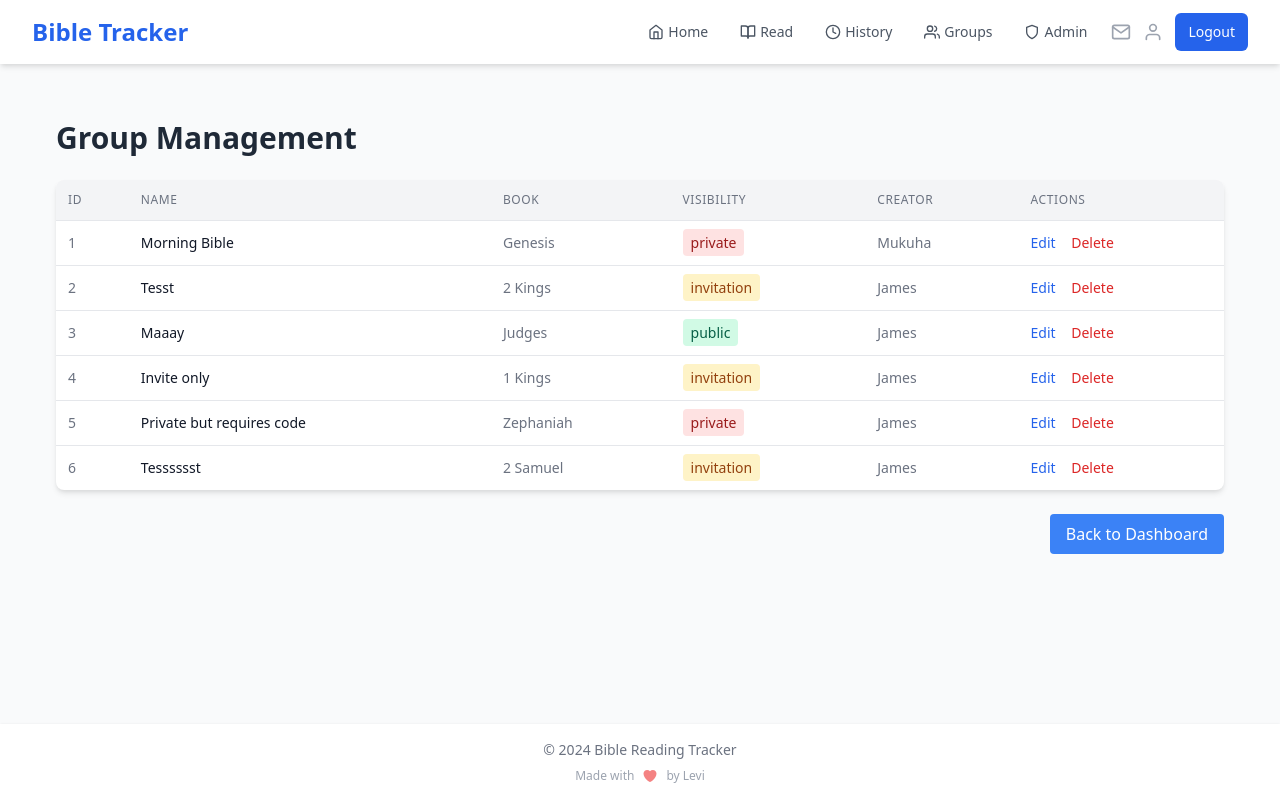
After one commit to Levi-LMN/BibleBuddy, a Flask app: page /admin/groups in a window 1280 px wide. The commit adds this page. Run offline with Flask 3, Linux system fonts and the light colour scheme; a user stored in the database is signed in.

Commit message:
admin priviledges

```diff
--- a/app.py
+++ b/app.py
@@ -643,7 +643,7 @@ def profile():
     ).filter_by(user_id=current_user.id).group_by(Reading.bible_version).all()
 
     group_stats = GroupMember.query.filter_by(user_id=current_user.id).options(
-        db.joinedload(GroupMember.group)
+        db.joinedload(GroupMember.reading_group)  # Change 'group' to 'reading_group'
     ).all()
 
     return render_template('profile.html',
@@ -901,6 +901,205 @@ def error_page():
     error_id = str(uuid.uuid4())  # You can replace this with your preferred error ID generation logic
     return render_template("500.html", error_id=error_id)
 
+
+from flask import render_template, request, redirect, url_for, flash
+from flask_login import login_required
+from sqlalchemy import func
+
+
+# Add this to your existing routes
+
+from functools import wraps
+from flask import flash, redirect, url_for
+from flask_login import current_user
+
+def admin_required(f):
+    @wraps(f)
+    def decorated_function(*args, **kwargs):
+        if not current_user.is_authenticated or current_user.email.lower() != 'mukuhalevi@gmail.com'.lower():
+            flash('You do not have permission to access the admin panel.')
+            return redirect(url_for('home'))
+        return f(*args, **kwargs)
+
+    return decorated_function
+
+
+
+@app.route('/admin')
+@login_required
+@admin_required
+def admin_dashboard():
+    # User statistics
+    total_users = User.query.count()
+    users_by_version = db.session.query(
+        User.preferred_version,
+        func.count(User.id)
+    ).group_by(User.preferred_version).all()
+
+    # Reading statistics
+    total_readings = Reading.query.count()
+    readings_by_version = db.session.query(
+        Reading.bible_version,
+        func.count(Reading.id)
+    ).group_by(Reading.bible_version).all()
+
+    # Group statistics
+    total_groups = ReadingGroup.query.count()
+    groups_by_visibility = db.session.query(
+        ReadingGroup.visibility,
+        func.count(ReadingGroup.id)
+    ).group_by(ReadingGroup.visibility).all()
+
+    return render_template('admin/admin_dashboard.html',
+                           total_users=total_users,
+                           users_by_version=users_by_version,
+                           total_readings=total_readings,
+                           readings_by_version=readings_by_version,
+                           total_groups=total_groups,
+                           groups_by_visibility=groups_by_visibility)
+
+
+@app.route('/admin/users')
+@login_required
+@admin_required
+def admin_users():
+    page = request.args.get('page', 1, type=int)
+    per_page = 20
+    users = User.query.paginate(page=page, per_page=per_page, error_out=False)
+    return render_template('admin/users.html', users=users)
+
+
+@app.route('/admin/users/<int:user_id>/edit', methods=['GET', 'POST'])
+@login_required
+@admin_required
+def admin_edit_user(user_id):
+    user = User.query.get_or_404(user_id)
+
+    if request.method == 'POST':
+        user.name = request.form.get('name')
+        user.email = request.form.get('email')
+        user.preferred_version = request.form.get('preferred_version')
+
+        # Optional: Reset streak or last read date
+        if request.form.get('reset_streak'):
+            user.streak = 0
+            user.last_read_date = None
+
+        db.session.commit()
+        flash('User updated successfully.')
+        return redirect(url_for('admin_users'))
+
+    return render_template('admin/edit_user.html', user=user)
+
+
+@app.route('/admin/users/<int:user_id>/delete', methods=['POST'])
+@login_required
+@admin_required
+def admin_delete_user(user_id):
+    user = User.query.get_or_404(user_id)
+
+    try:
+        # Delete associated readings, group memberships, etc.
+        Reading.query.filter_by(user_id=user_id).delete()
+        GroupMember.query.filter_by(user_id=user_id).delete()
+        GroupReading.query.filter_by(user_id=user_id).delete()
+
+        # Delete user
+        db.session.delete(user)
+        db.session.commit()
+
+        flash('User and associated data deleted successfully.')
+    except Exception as e:
+        db.session.rollback()
+        flash(f'Error deleting user: {str(e)}')
+
+    return redirect(url_for('admin_users'))
+
+
+@app.route('/admin/groups')
+@login_required
+@admin_required
+def admin_groups():
+    page = request.args.get('page', 1, type=int)
+    per_page = 20
+    groups = ReadingGroup.query.paginate(page=page, per_page=per_page, error_out=False)
+    return render_template('admin/groups.html', groups=groups)
+
+
+@app.route('/admin/groups/<int:group_id>/edit', methods=['GET', 'POST'])
+@login_required
+@admin_required
+def admin_edit_group(group_id):
+    group = ReadingGroup.query.get_or_404(group_id)
+
+    if request.method == 'POST':
+        group.name = request.form.get('name')
+        group.description = request.form.get('description')
+        group.book = request.form.get('book')
+        group.visibility = request.form.get('visibility')
+
+        # Update target completion date
+        target_date = request.form.get('target_date')
+        if target_date:
+            group.target_completion_date = datetime.strptime(target_date, '%Y-%m-%d')
+
+        db.session.commit()
+        flash('Group updated successfully.')
+        return redirect(url_for('admin_groups'))
+
+    return render_template('admin/edit_group.html', group=group)
+
+
+@app.route('/admin/groups/<int:group_id>/delete', methods=['POST'])
+@login_required
+@admin_required
+def admin_delete_group(group_id):
+    group = ReadingGroup.query.get_or_404(group_id)
+
+    try:
+        # Delete associated group members, readings, and invitations
+        GroupMember.query.filter_by(group_id=group_id).delete()
+        GroupReading.query.filter_by(group_id=group_id).delete()
+        GroupInvitation.query.filter_by(group_id=group_id).delete()
+
+        # Delete group
+        db.session.delete(group)
+        db.session.commit()
+
+        flash('Group and associated data deleted successfully.')
+    except Exception as e:
+        db.session.rollback()
+        flash(f'Error deleting group: {str(e)}')
+
+    return redirect(url_for('admin_groups'))
+
+
+@app.route('/admin/readings')
+@login_required
+@admin_required
+def admin_readings():
+    page = request.args.get('page', 1, type=int)
+    per_page = 50
+    readings = Reading.query.order_by(Reading.date.desc()).paginate(page=page, per_page=per_page, error_out=False)
+    return render_template('admin/readings.html', readings=readings)
+
+
+@app.route('/admin/readings/<int:reading_id>/delete', methods=['POST'])
+@login_required
+@admin_required
+def admin_delete_reading(reading_id):
+    reading = Reading.query.get_or_404(reading_id)
+
+    try:
+        db.session.delete(reading)
+        db.session.commit()
+        flash('Reading deleted successfully.')
+    except Exception as e:
+        db.session.rollback()
+        flash(f'Error deleting reading: {str(e)}')
+
+    return redirect(url_for('admin_readings'))
+
 if __name__ == '__main__':
     with app.app_context():
         db.create_all()
--- /dev/null
+++ b/templates/admin/groups.html
@@ -0,0 +1,64 @@
+{% extends "base.html" %}
+{% block content %}
+<div class="container mx-auto p-6">
+    <h1 class="text-3xl font-bold mb-6 text-gray-800">Group Management</h1>
+
+    <div class="bg-white shadow-md rounded-lg overflow-hidden">
+        <table class="w-full">
+            <thead class="bg-gray-100 border-b">
+                <tr>
+                    <th class="p-3 text-left text-xs font-medium text-gray-500 uppercase tracking-wider">ID</th>
+                    <th class="p-3 text-left text-xs font-medium text-gray-500 uppercase tracking-wider">Name</th>
+                    <th class="p-3 text-left text-xs font-medium text-gray-500 uppercase tracking-wider">Book</th>
+                    <th class="p-3 text-left text-xs font-medium text-gray-500 uppercase tracking-wider">Visibility</th>
+                    <th class="p-3 text-left text-xs font-medium text-gray-500 uppercase tracking-wider">Creator</th>
+                    <th class="p-3 text-left text-xs font-medium text-gray-500 uppercase tracking-wider">Actions</th>
+                </tr>
+            </thead>
+            <tbody class="divide-y divide-gray-200">
+                {% for group in groups.items %}
+                <tr class="hover:bg-gray-50">
+                    <td class="p-3 whitespace-nowrap text-sm text-gray-500">{{ group.id }}</td>
+                    <td class="p-3 whitespace-nowrap text-sm font-medium text-gray-900">{{ group.name }}</td>
+                    <td class="p-3 whitespace-nowrap text-sm text-gray-500">{{ group.book }}</td>
+                    <td class="p-3 whitespace-nowrap text-sm text-gray-500">
+                        <span class="px-2 py-1 rounded
+                            {% if group.visibility == 'public' %}bg-green-100 text-green-800
+                            {% elif group.visibility == 'private' %}bg-red-100 text-red-800
+                            {% else %}bg-yellow-100 text-yellow-800{% endif %}
+                        ">
+                            {{ group.visibility }}
+                        </span>
+                    </td>
+                    <td class="p-3 whitespace-nowrap text-sm text-gray-500">{{ group.creator.name }}</td>
+                    <td class="p-3 whitespace-nowrap text-sm font-medium">
+                        <a href="{{ url_for('admin_edit_group', group_id=group.id) }}" class="text-blue-600 hover:text-blue-900 mr-3">Edit</a>
+                        <form method="POST" action="{{ url_for('admin_delete_group', group_id=group.id) }}" class="inline">
+                            <button type="submit" class="text-red-600 hover:text-red-900" onclick="return confirm('Are you sure?')">Delete</button>
+                        </form>
+                    </td>
+                </tr>
+                {% endfor %}
+            </tbody>
+        </table>
+    </div>
+
+    <div class="mt-6 flex items-center justify-between">
+        <div class="flex space-x-2">
+            {% if groups.has_prev %}
+                <a href="{{ url_for('admin_groups', page=groups.prev_num) }}" class="px-4 py-2 bg-gray-200 text-gray-800 rounded hover:bg-gray-300">
+                    Previous
+                </a>
+            {% endif %}
+            {% if groups.has_next %}
+                <a href="{{ url_for('admin_groups', page=groups.next_num) }}" class="px-4 py-2 bg-gray-200 text-gray-800 rounded hover:bg-gray-300">
+                    Next
+                </a>
+            {% endif %}
+        </div>
+        <a href="{{ url_for('admin_dashboard') }}" class="px-4 py-2 bg-blue-500 text-white rounded hover:bg-blue-600">
+            Back to Dashboard
+        </a>
+    </div>
+</div>
+{% endblock %}
--- a/templates/base.html
+++ b/templates/base.html
@@ -31,6 +30,20 @@
                             <a href="{{ url_for('list_groups') }}" class="text-gray-600 hover:text-blue-600 px-2 py-1 text-sm font-medium flex items-center">
                                 <i data-feather="users" class="mr-1 h-4 w-4"></i>Groups
                             </a>
+
+                            {% if current_user.email.lower() == 'mukuhalevi@gmail.com' %}
+                            <div class="relative group">
+                                <a href="{{ url_for('admin_dashboard') }}" class="text-gray-600 hover:text-blue-600 px-2 py-1 text-sm font-medium flex items-center">
+                                    <i data-feather="shield" class="mr-1 h-4 w-4"></i>Admin
+                                </a>
+                                <div class="absolute hidden group-hover:block bg-white shadow-lg rounded-md mt-2 py-2 w-48 z-10">
+                                    <a href="{{ url_for('admin_dashboard') }}" class="block px-4 py-2 text-sm text-gray-700 hover:bg-gray-100">Dashboard</a>
+                                    <a href="{{ url_for('admin_users') }}" class="block px-4 py-2 text-sm text-gray-700 hover:bg-gray-100">Users</a>
+                                    <a href="{{ url_for('admin_groups') }}" class="block px-4 py-2 text-sm text-gray-700 hover:bg-gray-100">Groups</a>
+                                    <a href="{{ url_for('admin_readings') }}" class="block px-4 py-2 text-sm text-gray-700 hover:bg-gray-100">Readings</a>
+                                </div>
+                            </div>
+                            {% endif %}
                         </div>
                         <div class="flex items-center space-x-3">
                             <a href="{{ url_for('view_invitations') }}" class="relative">
@@ -75,7 +83,7 @@
         <!-- Mobile Menu Toggle -->
         {% if current_user.is_authenticated %}
         <div class="sm:hidden bg-white border-t">
-            <div class="grid grid-cols-4 text-center">
+            <div class="grid grid-cols-5 text-center">
                 <a href="{{ url_for('home') }}" class="py-3 text-gray-600 hover:text-blue-600 flex flex-col items-center">
                     <i data-feather="home" class="h-5 w-5"></i>
                     <span class="text-xs mt-1">Home</span>
@@ -92,11 +100,19 @@
                     <i data-feather="users" class="h-5 w-5"></i>
                     <span class="text-xs mt-1">Groups</span>
                 </a>
+
+                {% if current_user.email.lower() == 'mukuhalevi@gmail.com' %}
+                <a href="{{ url_for('admin_dashboard') }}" class="py-3 text-gray-600 hover:text-blue-600 flex flex-col items-center">
+                    <i data-feather="shield" class="h-5 w-5"></i>
+                    <span class="text-xs mt-1">Admin</span>
+                </a>
+                {% endif %}
             </div>
         </div>
         {% endif %}
     </nav>
 
+    <!-- Rest of the existing HTML remains the same -->
     <main class="flex-grow container max-w-7xl mx-auto px-4 sm:px-6 lg:px-8 py-8">
         {% with messages = get_flashed_messages(with_categories=true) %}
             {% if messages %}
```
Also changed, not shown: other parts of templates/base.html (+0 -58 lines), templates/admin/admin_dashboard.html (added, +48 -0 lines), templates/admin/edit_group.html (added, +53 -0 lines), templates/admin/edit_user.html (added, +49 -0 lines), templates/admin/readings.html (added, +61 -0 lines), templates/admin/users.html (added, +56 -0 lines), templates/profile.html (added, +86 -0 lines), instance/bible_tracker.db. Lines whose indentation alone changed are shown as unchanged.
